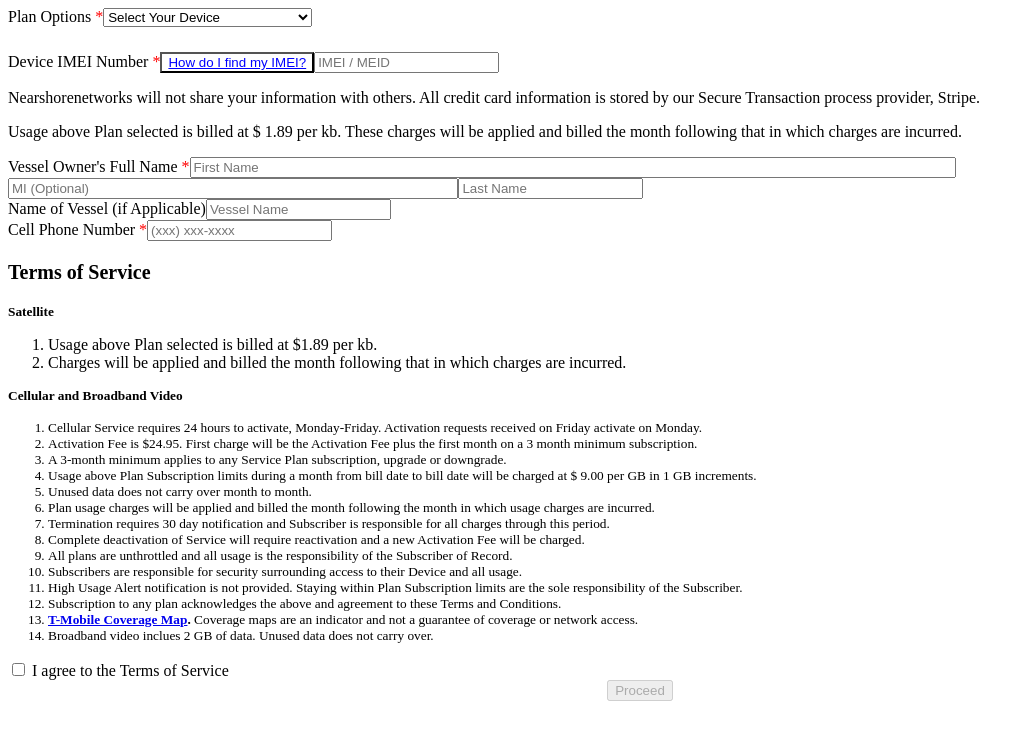
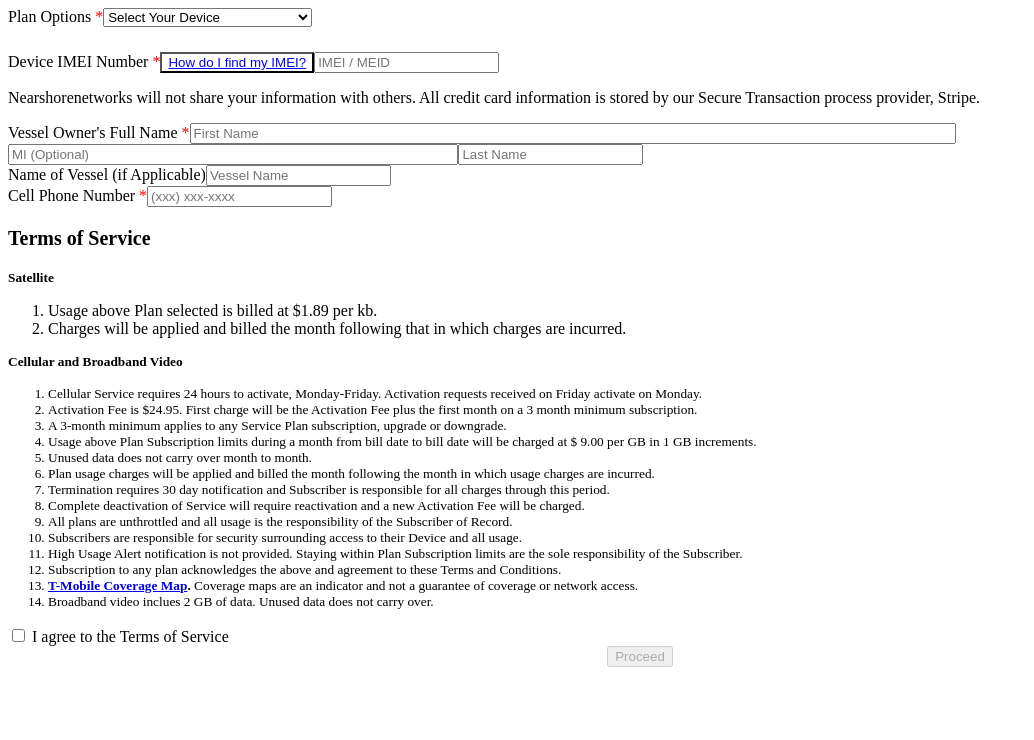
Before and after one commit to bherila/nautic, a React (Create React App) app: page / in a window 1280 px wide. Shown: the top 740 px of the page, without its empty margins (0-1034 px from the left). Built offline with nearby package versions, Linux system fonts and the light colour scheme.

Commit message:
Remove redundant term

```diff
--- a/src/registration-form.tsx
+++ b/src/registration-form.tsx
@@ -260,11 +260,6 @@ export default class RegistrationForm extends React.Component<
           Nearshorenetworks will not share your information with others. All
           credit card information is stored by our Secure Transaction process
           provider, Stripe.
-        </p>
-        <p className="text-block-19">
-          Usage above Plan selected is billed at $ 1.89 per kb. These charges
-          will be applied and billed the month following that in which charges
-          are incurred.
         </p>
       </React.Fragment>
     );
```
